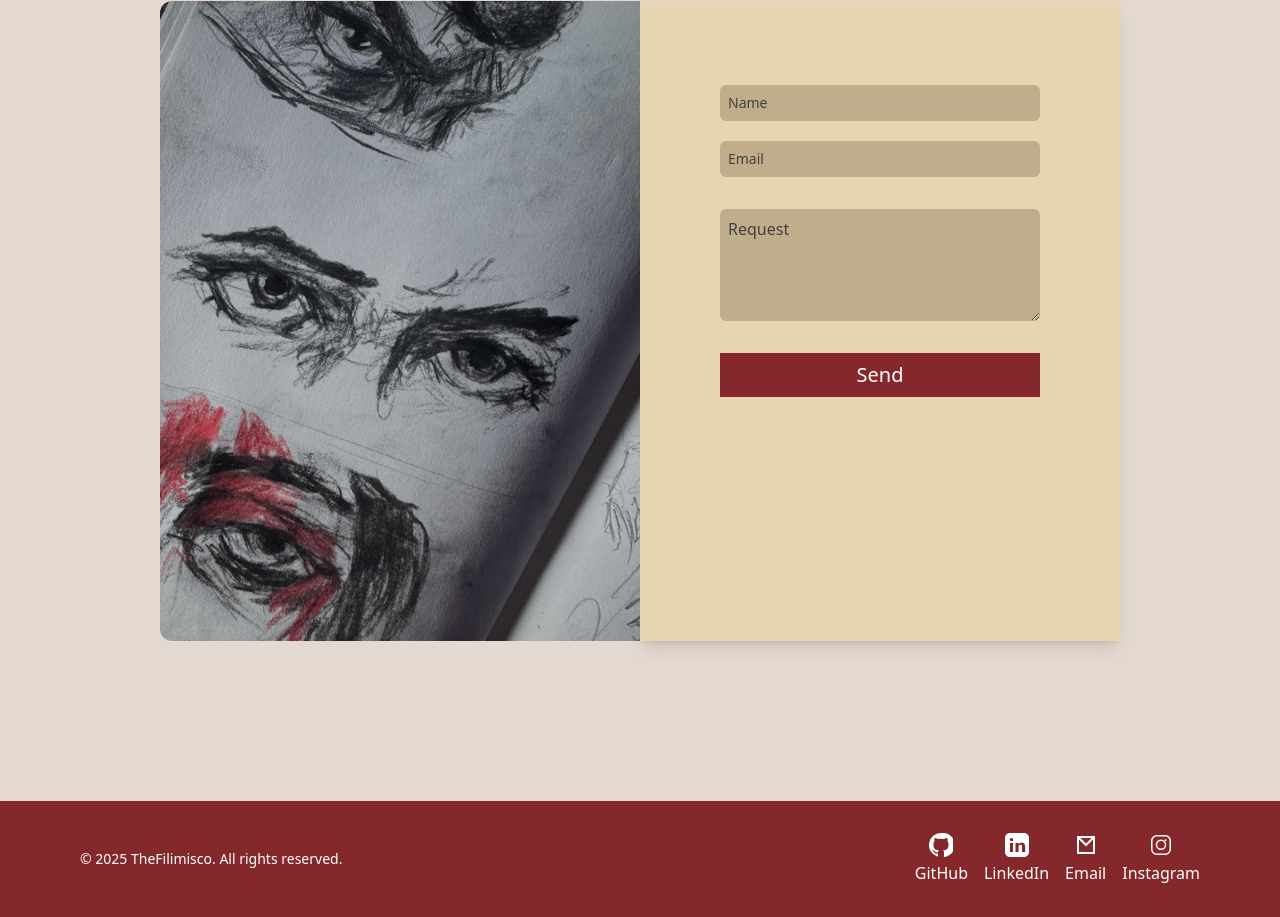
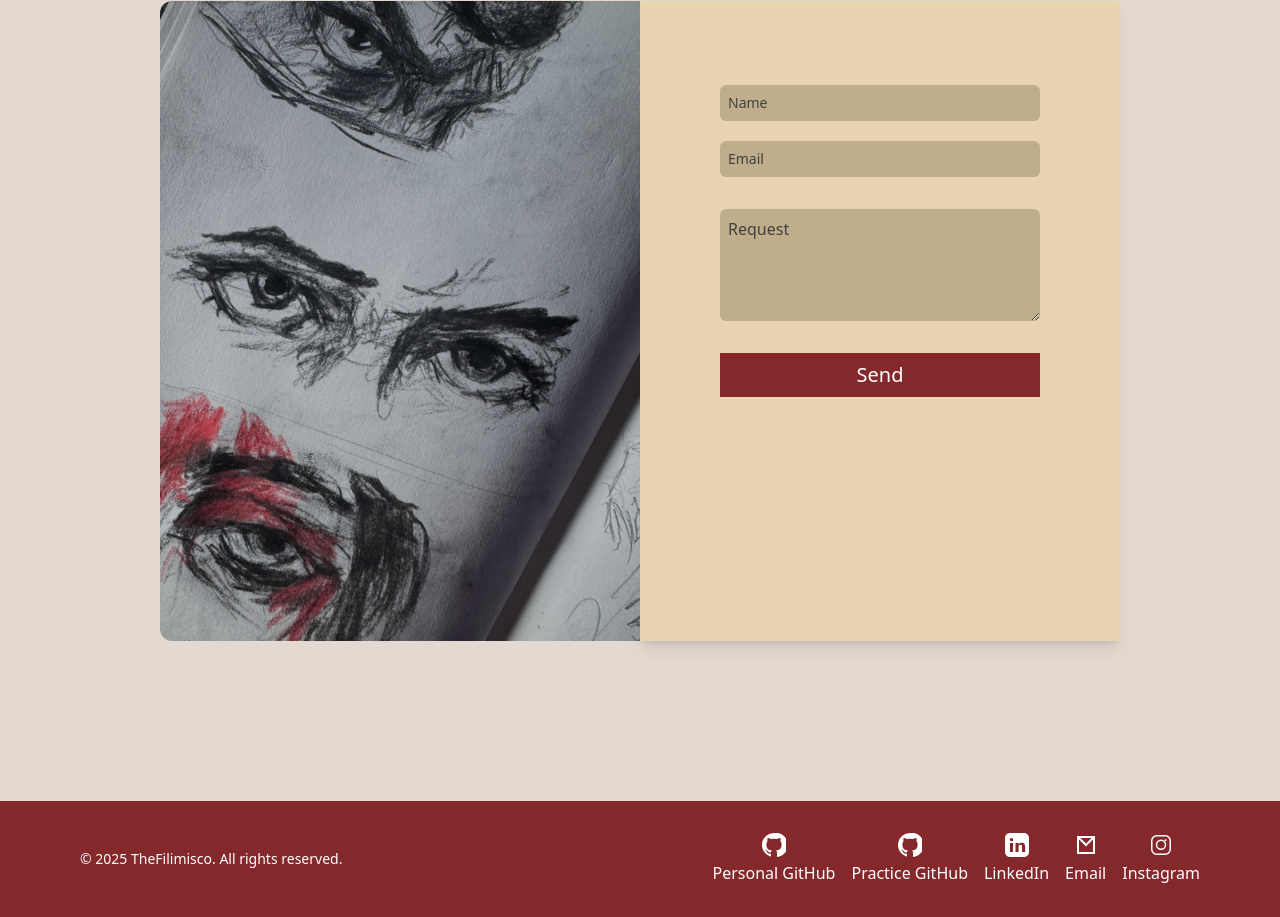
Before and after one commit to TheFilimisco/steadfast-sphere, an Astro site: page / in a window 1280 px wide. Shown: the part 4039-4956 px from the top of the page. Built offline with nearby package versions, Linux system fonts and the light colour scheme; Astro itself is replaced by a stand-in of ours; a web font is replaced by a local one.

Commit message:
add new repository github

```diff
--- a/src/components/Footer.astro
+++ b/src/components/Footer.astro
@@ -7,7 +7,13 @@
         <svg class="w-6 h-6 mb-1" fill="currentColor" viewBox="0 0 24 24">
           <path d="M12 0a12 12 0 00-3.8 23.4c.6.1.8-.3.8-.6v-2.2c-3.3.7-4-1.6-4-1.6a3.1 3.1 0 00-1.3-1.7c-1-.6 0-.6 0-.6a2.5 2.5 0 011.9 1.3 2.6 2.6 0 003.5 1 2.7 2.7 0 01.8-1.6c-2.7-.3-5.5-1.3-5.5-6a4.7 4.7 0 011.2-3.3 4.3 4.3 0 01.1-3.2s1-.3 3.3 1.2a11.3 11.3 0 016 0c2.3-1.5 3.3-1.2 3.3-1.2a4.3 4.3 0 01.1 3.2 4.7 4.7 0 011.2 3.3c0 4.7-2.8 5.7-5.5 6a3 3 0 01.9 2.4v3.5c0 .3.2.7.8.6A12 12 0 0012 0z"/>
         </svg>
-        GitHub
+        Personal GitHub
+      </a>
+      <a href="https://github.com/TheFilimisco" target="_blank" class="flex flex-col items-center hover:text-[#E8D4B1]">
+        <svg class="w-6 h-6 mb-1" fill="currentColor" viewBox="0 0 24 24">
+          <path d="M12 0a12 12 0 00-3.8 23.4c.6.1.8-.3.8-.6v-2.2c-3.3.7-4-1.6-4-1.6a3.1 3.1 0 00-1.3-1.7c-1-.6 0-.6 0-.6a2.5 2.5 0 011.9 1.3 2.6 2.6 0 003.5 1 2.7 2.7 0 01.8-1.6c-2.7-.3-5.5-1.3-5.5-6a4.7 4.7 0 011.2-3.3 4.3 4.3 0 01.1-3.2s1-.3 3.3 1.2a11.3 11.3 0 016 0c2.3-1.5 3.3-1.2 3.3-1.2a4.3 4.3 0 01.1 3.2 4.7 4.7 0 011.2 3.3c0 4.7-2.8 5.7-5.5 6a3 3 0 01.9 2.4v3.5c0 .3.2.7.8.6A12 12 0 0012 0z"/>
+        </svg>
+        Practice GitHub
       </a>
 
       <a href="https://linkedin.com/in/sixto-steven-uriarte-moreira-99681b244" target="_blank" class="flex flex-col items-center hover:text-[#E8D4B1]">
```
